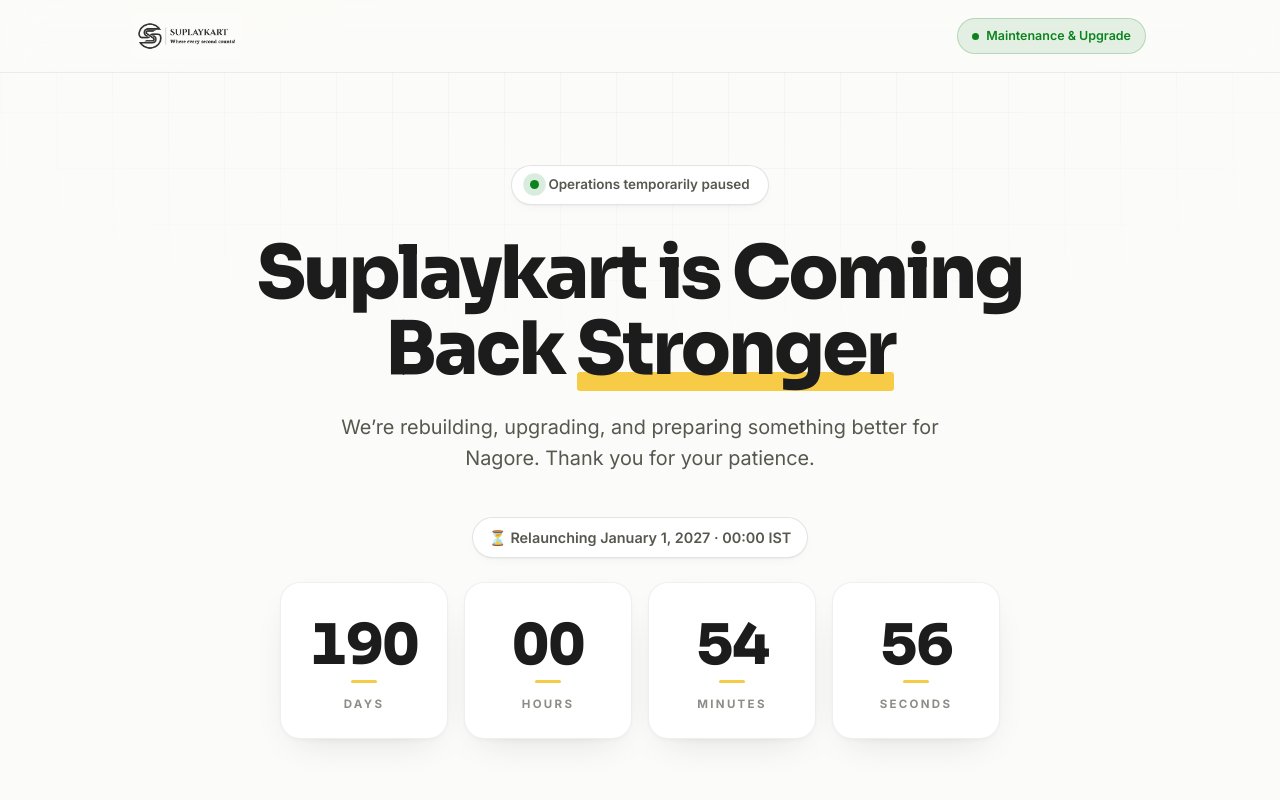
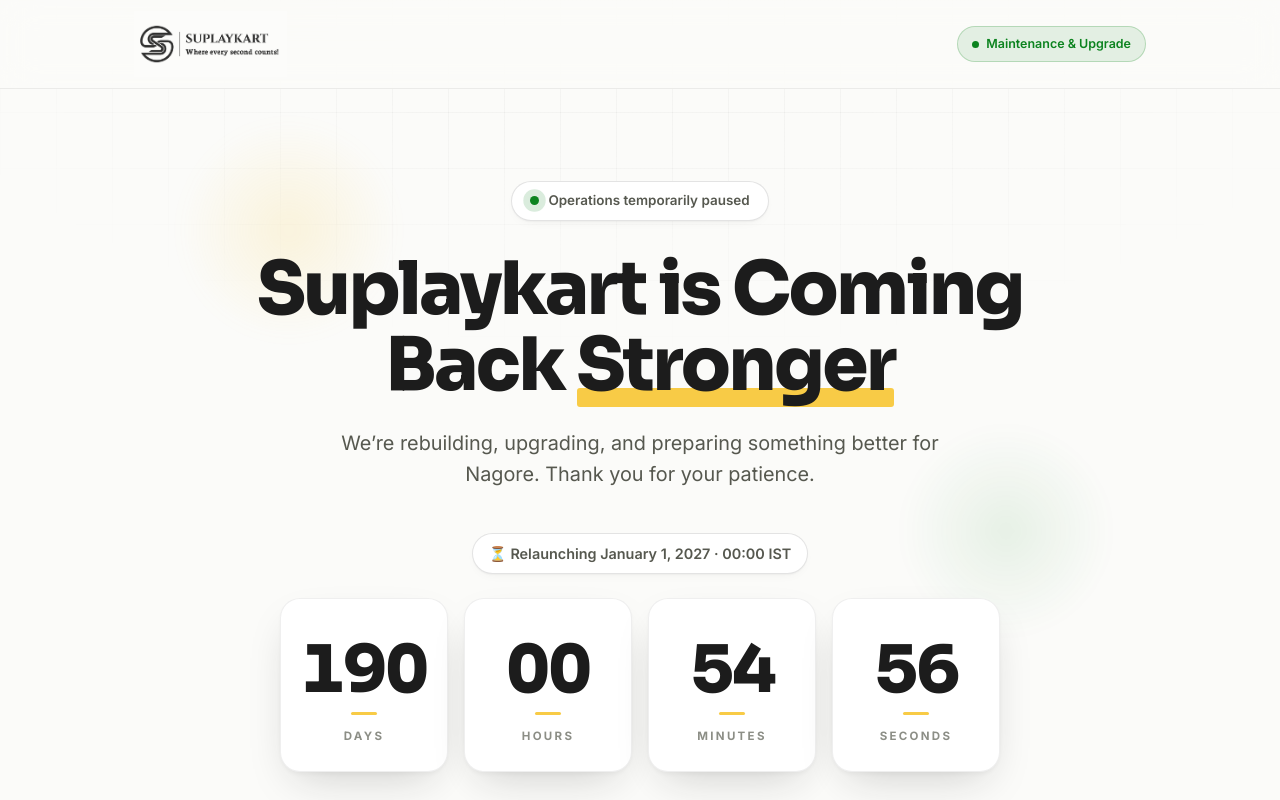
Before and after one commit to Hajihaz4/suplaykart-coming-soon, a plain HTML site: page index.html in a window 1280 px wide. Shown: the top 800 px of the page. Drawn offline with Linux system fonts and the light colour scheme.

Commit message:
Refine Suplaykart countdown landing page

```diff
--- a/index.html
+++ b/index.html
@@ -137,7 +137,7 @@
       display: flex;
       align-items: center;
       justify-content: space-between;
-      height: 72px;
+      height: 88px;
     }
     .brand {
       display: flex;
@@ -147,9 +147,9 @@
       color: var(--charcoal);
     }
     .logo-img {
-      height: 46px;
+      height: 66px;
       width: auto;
-      max-width: 260px;
+      max-width: 340px;
       display: block;
       /* JPG has a white backdrop — multiply blends it into the light navbar, dark logo stays crisp */
       mix-blend-mode: multiply;
@@ -160,8 +160,8 @@
       gap: 11px;
     }
     .logo-mark {
-      height: 42px;
-      width: 42px;
+      height: 60px;
+      width: 60px;
       flex: none;
       display: block;
     }
@@ -193,8 +193,34 @@
 
     /* Hero */
     .hero {
+      position: relative;
+      z-index: 0;
       text-align: center;
       padding: 92px 0 56px;
+    }
+    /* Subtle brand accents framing the hero — kept low-opacity and soft */
+    .hero::before,
+    .hero::after {
+      content: "";
+      position: absolute;
+      z-index: -1;
+      border-radius: 50%;
+      pointer-events: none;
+      filter: blur(8px);
+    }
+    .hero::before {
+      top: 26px;
+      left: 4%;
+      width: 230px;
+      height: 230px;
+      background: radial-gradient(circle, rgba(248, 203, 70, 0.16), transparent 68%);
+    }
+    .hero::after {
+      top: 44%;
+      right: 3%;
+      width: 220px;
+      height: 220px;
+      background: radial-gradient(circle, rgba(12, 131, 31, 0.085), transparent 68%);
     }
     .pill {
       display: inline-flex;
@@ -283,27 +309,28 @@
       border-radius: var(--radius);
       border: 1px solid var(--border);
       background: var(--surface-solid);
-      padding: 34px 10px 24px;
-      box-shadow: var(--shadow);
+      padding: 38px 10px 26px;
+      box-shadow: 0 2px 4px rgba(28, 28, 28, 0.04), 0 18px 46px -16px rgba(28, 28, 28, 0.22);
       overflow: hidden;
-      transition: transform 0.3s cubic-bezier(0.22, 1, 0.36, 1), box-shadow 0.3s ease, border-color 0.3s ease;
+      transition: transform 0.35s cubic-bezier(0.22, 1, 0.36, 1), box-shadow 0.35s ease, border-color 0.35s ease;
     }
     .cd-card:hover {
-      transform: translateY(-5px);
-      box-shadow: var(--shadow-hover);
-      border-color: rgba(248, 203, 70, 0.6);
+      transform: translateY(-7px) scale(1.015);
+      box-shadow: 0 6px 14px rgba(28, 28, 28, 0.06), 0 32px 68px -20px rgba(28, 28, 28, 0.30);
+      border-color: rgba(248, 203, 70, 0.65);
     }
+    .cd-card:hover .cd-num::after { width: 38px; }
     .cd-num {
       position: relative;
       display: inline-block;
       font-family: 'Sora', sans-serif;
       font-weight: 800;
-      font-size: clamp(2.2rem, 7.5vw, 3.5rem);
+      font-size: clamp(2.6rem, 8.5vw, 4.1rem);
       line-height: 1;
-      letter-spacing: -0.03em;
+      letter-spacing: -0.035em;
       font-variant-numeric: tabular-nums;
       color: var(--charcoal);
-      padding-bottom: 10px;
+      padding-bottom: 12px;
     }
     /* Single restrained yellow countdown accent */
     .cd-num::after {
@@ -316,6 +343,7 @@
       height: 3px;
       border-radius: 3px;
       background: var(--yellow);
+      transition: width 0.35s cubic-bezier(0.22, 1, 0.36, 1);
     }
     .cd-label {
       position: relative;
@@ -459,9 +487,10 @@
       .hero { padding: 64px 0 40px; }
       .nav-badge { display: none; }
       .card { padding: 26px; }
+      .nav { height: 72px; }
       .brand-word { font-size: 1.14rem; }
-      .logo-mark { height: 40px; width: 40px; }
-      .logo-img { height: 40px; max-width: 200px; }
+      .logo-mark { height: 50px; width: 50px; }
+      .logo-img { height: 52px; max-width: 240px; }
     }
 
     @media (prefers-reduced-motion: reduce) {
```
